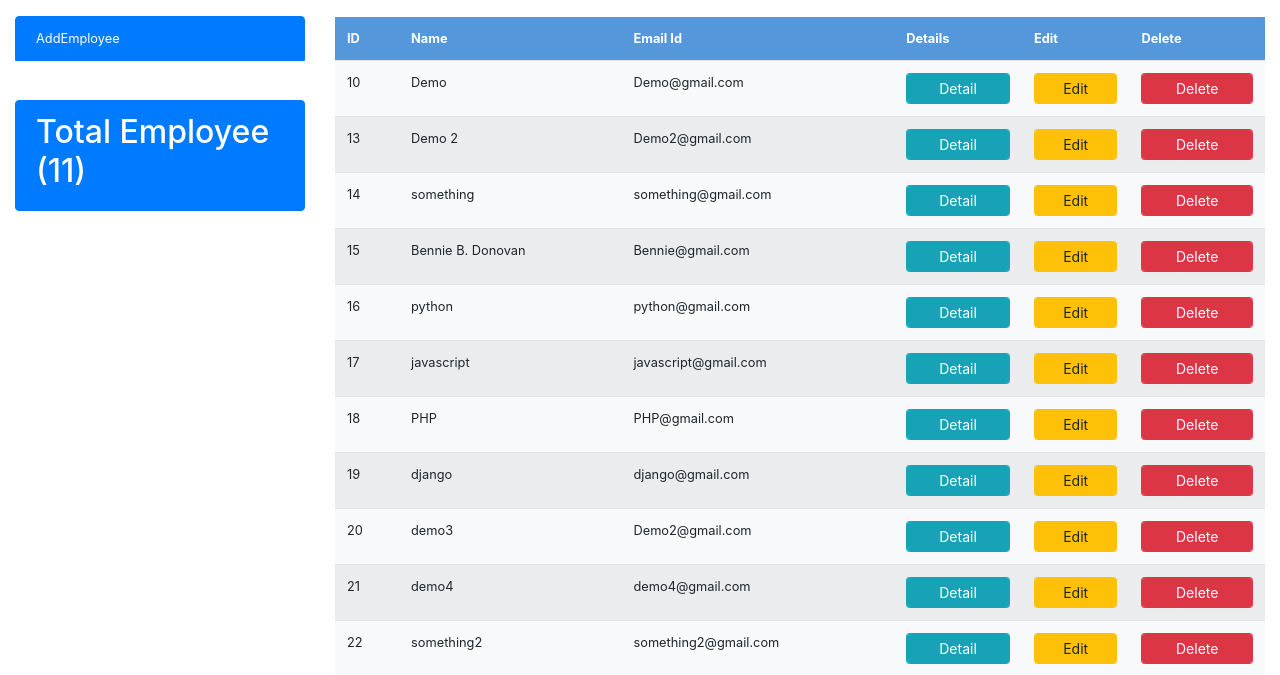
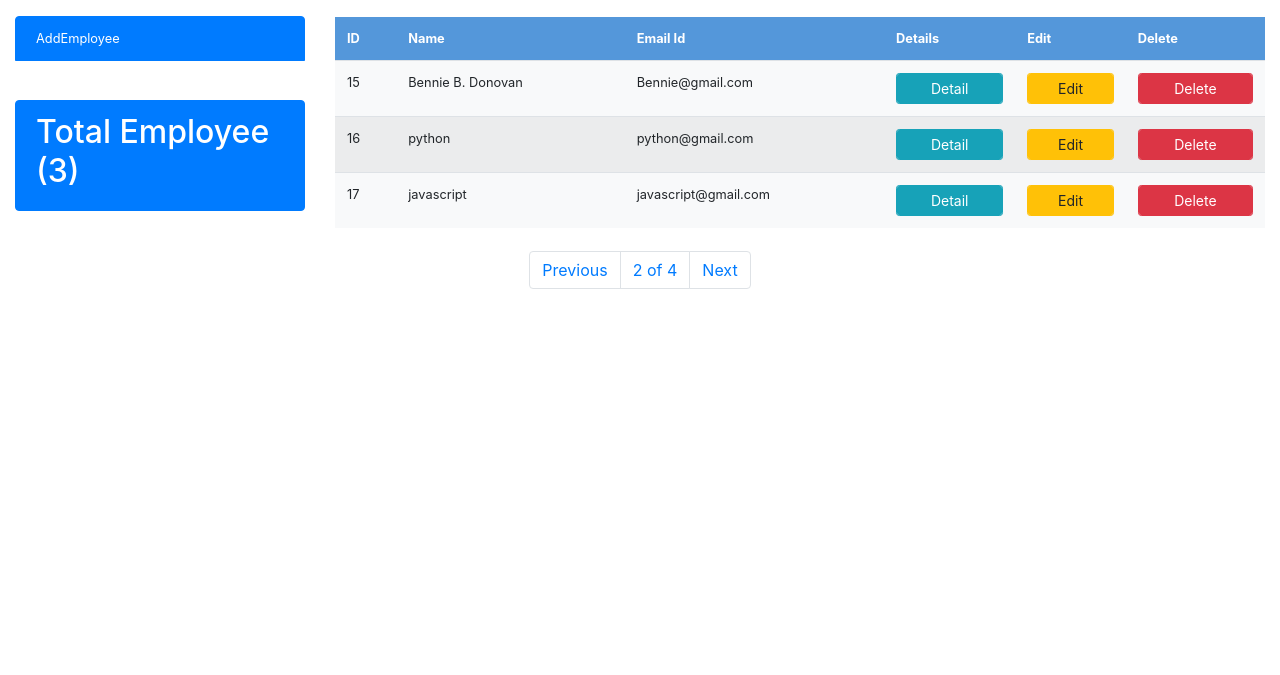
Before and after one commit to reo127/Employ_manager, a Django app: page /?page=2 in a window 1280 px wide. Shown: the part 66-741 px from the top of the page. Run offline with Django 3.2, Linux system fonts and the light colour scheme; data comes from the database, SQL or seed files in the repository; both versions use the stored data as it was after the commit; some libraries are stand-ins or nearby versions.

Commit message:
Add pagination

```diff
--- a/main_manager/views.py
+++ b/main_manager/views.py
@@ -2,6 +2,7 @@ from django.shortcuts import render, HttpResponse, redirect
 from main_manager.models import Employe, ChildEmploye
 from django.contrib import messages
 from django.views.decorators.csrf import csrf_protect
+from django.core.paginator import Paginator
 
 
 
@@ -9,7 +10,12 @@ from django.views.decorators.csrf import csrf_protect
 
 def home(request):
     employs = Employe.objects.all().order_by('timeStamp')
-    params = {'employs':employs,'user': request.user}
+
+    paginator = Paginator(employs, 3) #Show 3 employe par
+    page_number = request.GET.get('page')
+    page_obj = paginator.get_page(page_number)
+
+    params = {'employs':page_obj,'user': request.user}
     return render(request, 'main/index.html', params)
 
 
--- a/templates/main/index.html
+++ b/templates/main/index.html
@@ -20,7 +20,8 @@ background-color: #5497da;
     <div class="row mt-3">
         <div class="col-lg-3 col-md-3">
             <div class="list-group small">
-                <a href="#" class="list-group-item active" data-bs-toggle="modal" data-bs-target="#add_employee">AddEmployee</a>
+                <a href="#" class="list-group-item active" data-bs-toggle="modal"
+                    data-bs-target="#add_employee">AddEmployee</a>
                 <div class="list-group  my-4">
                     <div class="list-group-item active my-3">
                         <h2> Total Employee ({{employs|length }})</h2>
@@ -45,9 +46,12 @@ background-color: #5497da;
                     <td>{{employs.sno}}</td>
                     <td>{{employs.name}}</td>
                     <td>{{employs.email}}</td>
-                    <td><a href="http://127.0.0.1:8000/employs/{{employs.sno}}" class="btn btn-sm form-control btn-info "> Detail</a></td>
-                    <td><a href="http://127.0.0.1:8000/employsEadit/{{employs.name}}" class="btn btn-sm form-control btn-warning "> Edit</a></td>
-                    <td><a href="http://127.0.0.1:8000/employsDel/{{employs.sno}}" class="btn btn-sm form-control btn-danger ">Delete</a></td>
+                    <td><a href="http://127.0.0.1:8000/employs/{{employs.sno}}"
+                            class="btn btn-sm form-control btn-info "> Detail</a></td>
+                    <td><a href="http://127.0.0.1:8000/employsEadit/{{employs.name}}"
+                            class="btn btn-sm form-control btn-warning "> Edit</a></td>
+                    <td><a href="http://127.0.0.1:8000/employsDel/{{employs.sno}}"
+                            class="btn btn-sm form-control btn-danger ">Delete</a></td>
                 </tr>
                 {% endfor %}
 
@@ -73,19 +77,24 @@ background-color: #5497da;
                         <input type="date" class="form-control form-control-sm" name="date" required>
                     </div>
                     <div class="form-group">
-                            <input type="text" class="form-control" id="name" name="name" aria-describedby="emailHelp" placeholder="Enter Name">
+                        <input type="text" class="form-control" id="name" name="name" aria-describedby="emailHelp"
+                            placeholder="Enter Name">
                     </div>
                     <div class="form-group">
-                            <input type="email" class="form-control" id="email" name="email" aria-describedby="emailHelp" placeholder="Enter email">
+                        <input type="email" class="form-control" id="email" name="email" aria-describedby="emailHelp"
+                            placeholder="Enter email">
                     </div>
                     <div class="form-group">
-                            <input type="text" class="form-control" id="phone" name="phone" aria-describedby="emailHelp" placeholder="Enter Phone">
+                        <input type="text" class="form-control" id="phone" name="phone" aria-describedby="emailHelp"
+                            placeholder="Enter Phone">
                     </div>
                     <div class="form-group">
-                            <input type="text" class="form-control" id="address" name="address" aria-describedby="emailHelp" placeholder="Enter Address">
+                        <input type="text" class="form-control" id="address" name="address" aria-describedby="emailHelp"
+                            placeholder="Enter Address">
                     </div>
                     <div class="form-group">
-                            <input type="text" class="form-control" id="sells" name="sells" aria-describedby="emailHelp" value="0" placeholder="Sells ">
+                        <input type="text" class="form-control" id="sells" name="sells" aria-describedby="emailHelp"
+                            value="0" placeholder="Sells ">
                     </div>
 
 
@@ -96,6 +105,25 @@ background-color: #5497da;
     </div>
 </div>
 
+<!-- Pagination desien -->
+<nav aria-label="Page navigation example ">
+    <ul class="pagination justify-content-center">
+
+    {% if employs.has_previous %}
+        <li class="page-item"><a class="page-link" href="?page={{employs.previous_page_number}}">Previous</a></li>
+    {% endif %}
+
+        <li class="page-item"><a class="page-link" href="#">{{ employs.number }} of {{ employs.paginator.num_pages }}</a></li>
+        {% comment %} <li class="page-item"><a class="page-link" href="#">2</a></li>
+        <li class="page-item"><a class="page-link" href="#">3</a></li> {% endcomment %}
+
+    {% if employs.has_next %}
+        <li class="page-item"><a class="page-link" href="?page={{employs.next_page_number}}">Next</a></li>
+    {% endif %}
+
+    </ul>
+</nav>
+
 
 
 {% endblock body %}
```
Also changed, not shown: db.sqlite3. Lines whose indentation alone changed are shown as unchanged.
